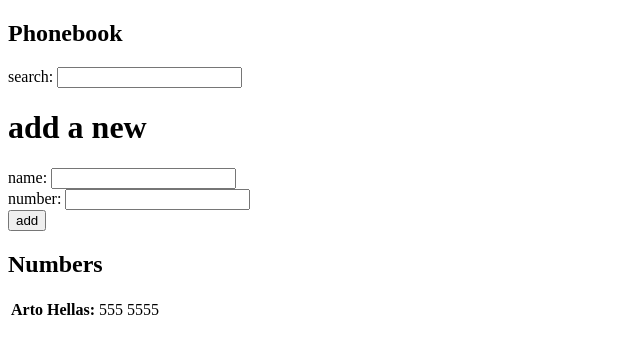
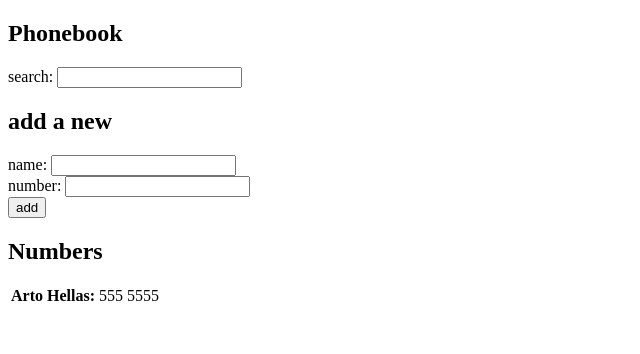
Before and after one commit to abergeron15/part2, a React (Vite) app in the folder phonebook/: page / in a window 1280 px wide. Shown: the top 354 px of the page, without its empty margins (0-640 px from the left). Built offline with nearby package versions, Linux system fonts and the light colour scheme.

Commit message:
exercise 2.10

```diff
--- a/phonebook/src/App.jsx
+++ b/phonebook/src/App.jsx
@@ -1,4 +1,43 @@
 import { useState } from 'react'
+
+const Input = ({ value, text, onChange }) => (
+  <>
+    {text}:{' '}
+    <input
+      value={value}
+      onChange={onChange}
+    />
+  </>
+)
+
+const AddPersonForm = ({ onSubmit, inputs }) => (
+  <form onSubmit={onSubmit}>
+    <div>
+      <h2>add a new</h2>
+      {inputs.map(input => <><Input value={input.value} text={input.text} onChange={input.onChange} /><br /></>)}
+    </div>
+    <div>
+      <button type="submit">add</button>
+    </div>
+  </form>
+)
+
+const Person = ({ person }) => (
+  <tr><th align='left'>{person.name}:</th><td>{person.number}</td></tr>
+)
+
+const Numbers = ({ persons }) => (
+  <div>
+    <h2>Numbers</h2>
+    <div>
+      <table>
+        <tbody>
+          {persons.map(person => <Person key={person.name} person={person} />)}
+        </tbody>
+      </table>
+    </div>
+  </div>
+)
 
 const App = () => {
   const [persons, setPersons] = useState([
@@ -43,40 +82,23 @@ const App = () => {
   return (
     <div>
       <h2>Phonebook</h2>
-      <div>
-        search:{' '}
-        <input
-          value={newSearch}
-          onChange={handleSearchChange}
-        />
-      </div>
-      <form onSubmit={addToPhonebook}>
-        <div>
-          <h1>add a new</h1>
-          name:{' '}
-          <input
-            value={newName}
-            onChange={handleNameChange}
-          />
-          <br />
-          number:{' '}
-          <input
-            value={newNumber}
-            onChange={handleNumberChange}
-          />
-        </div>
-        <div>
-          <button type="submit">add</button>
-        </div>
-      </form>
-      <h2>Numbers</h2>
-      <div>
-        <table>
-          <tbody>
-            {personsToShow.map(person => <tr key={person.name}><th align='left'>{person.name}:</th> <td>{person.number}</td></tr>)}
-          </tbody>
-        </table>
-      </div>
+      <Input value={newSearch} text='search' onChange={handleSearchChange} />
+      <AddPersonForm
+        onSubmit={addToPhonebook}
+        inputs={[
+          {
+            value: newName,
+            text: 'name',
+            onChange: handleNameChange,
+          },
+          {
+            value: newNumber,
+            text: 'number',
+            onChange: handleNumberChange,
+          }
+        ]}
+      />
+      <Numbers persons={personsToShow} />
     </div>
   )
 }
```
